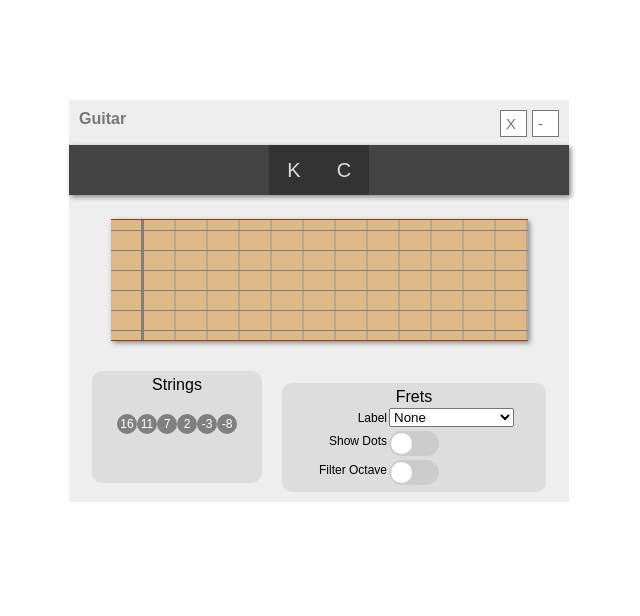
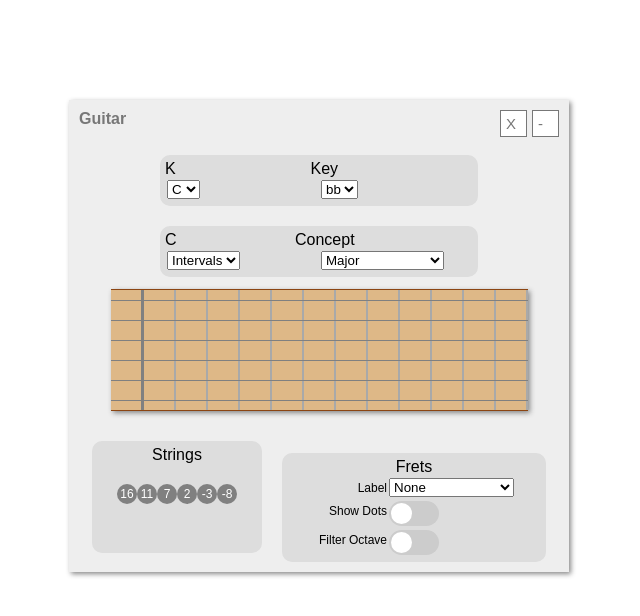
Before and after one commit to dan9418/play-what-beta, a React app: page / in a window 1280 px wide. Shown: the top 616 px of the page, without its empty margins (321-961 px from the left). Built offline with nearby package versions, Linux system fonts and the light colour scheme.

Commit message:
convert to dropdowns

```diff
--- a/src/Views/ViewManager/Selectors/DropdownSelector.tsx
+++ b/src/Views/ViewManager/Selectors/DropdownSelector.tsx
@@ -26,7 +26,7 @@ export class DropdownSelector extends React.Component<DropdownSelectorProps> {
             <div className='dropdown-selector'>
                 <select
                     defaultValue={null}
-                    onChange={(event) => { this.props.updateParameter(this.props.parameter.id, event.target.value) }}>
+                    onChange={(event) => { this.props.updateParameter(this.props.parameter.id, this.props.parameter.data[event.target.selectedIndex]); }}>
                     {this.getOptions()}
                 </select>
             </div>)
--- a/src/Views/ViewManager/Selectors/InputGroup/InputGroup.css
+++ b/src/Views/ViewManager/Selectors/InputGroup/InputGroup.css
@@ -1,66 +1,29 @@
 
 .input-group {
-    position: relative;
-    width: 50px;
+    background-color: #DDD;
+    margin: 10px;
+    padding: 5px;
+    border-radius: 10px;
     display: inline-block;
 }
 
 /* header */
 
 .input-group-header {
-    width: 100%;
-    height: 49px;
-    line-height: 50px;
-    font-size: 20px;
-    color: #DDD;
-    background-color: #333;
-    border-top: 1px solid #333;
+
 }
 
-.input-group-header:hover {
-    border-top: 1px solid #FF5A09;
-    color: #FF5A09;
+.input-group-header-icon {
+    display: inline-block;
+    float: left;
 }
 
-.input-group-icon {
-    height: 50px;
-    width: 50px;
-    position: absolute;
-    left: 0px;
-    top: 0px;
-}
-
-.input-group-title {
+.input-group-header-name {
     display: inline-block;
-}
-
-.input-group-header:hover .input-group-title {
-    color: white;
-}
-
-.input-group-status {
-    height: 50px;
-    width: 50px;
-    position: absolute;
-    right: 0px;
-    top: 0px;
 }
 
 /* content */
 
-.input-group-content-preview {
-    position: absolute;
-    top: 50px;
-    left: 0px;
-    width: 400px;
-    z-index: 100;
-    box-shadow: 2px 2px 5px #888;
-    background-color: #444;
+.input-group-content {
+
 }
-
-.input-group-content {
-    position: relative;
-    width: 450px;
-    background-color: #444;
-    cursor: auto;
-}
--- a/src/Views/ViewManager/Selectors/InputGroup/InputGroup.tsx
+++ b/src/Views/ViewManager/Selectors/InputGroup/InputGroup.tsx
@@ -5,38 +5,22 @@ export class InputGroup extends React.Component<any, any> {
 
     constructor(props) {
         super(props);
-        this.state = {
-            open: false,
-            preview: false
-        };
-    }
-
-    toggle = () => {
-        this.setState((state) => {
-            return { open: !state.open }
-        });
-    }
-
-    getSymbol: any = () => {
-        return (this.state.open ? '-' : '+');
     }
 
     render = () => {
-        let classes = ['input-group', this.state.open ? 'open' : 'closed'];
         return (
-            <div className={classes.join(' ')}>
-                <div className='input-group-header' onMouseEnter={() => this.setState({ preview: true })} onMouseLeave={() => this.setState({ preview: false })}>
-                    <div className='input-group-icon'>
+            <div className='input-group'>
+                <div className='input-group-header'>
+                    <div className='input-group-header-icon'>
                         {this.props.icon}
                     </div>
-                    {this.state.preview &&
-                        <div className='input-group-content-preview'>
-                            {this.props.children}
-                        </div>}
+                    <div className='input-group-header-name'>
+                        {this.props.name}
+                    </div>
                 </div>
-                {this.state.open && <div className='input-group-content'>
+                <div className='input-group-content'>
                     {this.props.children}
-                </div>}
+                </div>
             </div>
         );
     };
--- a/src/Views/ViewManager/ViewManager.css
+++ b/src/Views/ViewManager/ViewManager.css
@@ -4,6 +4,7 @@
     display: block;
     margin: auto;
     margin-top: 100px;
+    box-shadow: 2px 2px 5px #888;
 }
 
 .view-manager-viewer {
@@ -69,28 +70,6 @@
     font-weight: bold;
 }
 
-
-
-
-
-
-
-
-
-
-
-
-
-
-#main {
-	position: absolute;
-    top: 50px;
-    left: 0px;
-    right: 0px;
-    bottom: 0px;
-}
-
-
 /* Common UI Styles */
 
 .view-manager-header-corner-button {
@@ -105,16 +84,6 @@
 .view-manager-header-corner-button:hover {
     background-color: #FF5A09;
     cursor: pointer;
-}
-
-.left {
-	position: absolute;
-	left: 10px
-}
-
-.right {
-	position: absolute;
-	right: 50px
 }
 
 /* Scrollbar */
@@ -135,10 +104,9 @@
 	background: #555;
   }
 
-
+  /* Toolbar */
 
   .view-manager-toolbar {
-	background-color: #444;
     text-align: center;
     height: 50px;
     width: 100%;
@@ -146,5 +114,4 @@
     position: relative;
     cursor: pointer;
     z-index: 100;
-    box-shadow: 2px 2px 5px #888;
 }
--- a/src/Views/ViewManager/ViewManager.tsx
+++ b/src/Views/ViewManager/ViewManager.tsx
@@ -7,6 +7,7 @@ import { TheoryEngine } from "../../TheoryCore/TheoryEngine";
 import { InputGroup } from "./Selectors/InputGroup/InputGroup";
 import { ViewerDefinitions, DEFAULT_CONCEPT_TYPE, DEFAULT_CONCEPT } from "./Viewers/CommonView";
 import { MASTER_PARAMETERS } from "../../Parameters/MasterParameters";
+import { DropdownSelector } from "./Selectors/DropdownSelector";
 
 export class ViewManager extends React.Component<any, any> {
 
@@ -68,11 +69,10 @@ export class ViewManager extends React.Component<any, any> {
                 if (typeof (child.conditions) === 'undefined' || this.state[child.conditions[0].property].id === child.conditions[0].value) {
                     let childId = parameter.id + '_' + child.id;
                     children.push(
-                        <BoxSelector
+                        <DropdownSelector
                             key={childId}
-                            updateSelection={(param) => { this.setParameter(childId, param); }}
-                            param={child}
-                            selectedValue={this.state[childId]}
+                            updateParameter={(name, param) => { this.setParameter(childId, param); }}
+                            parameter={child}
                         />);
                 }
             }
```
Also changed, not shown: 1 other file (tests, documents, lock files or other folders).
